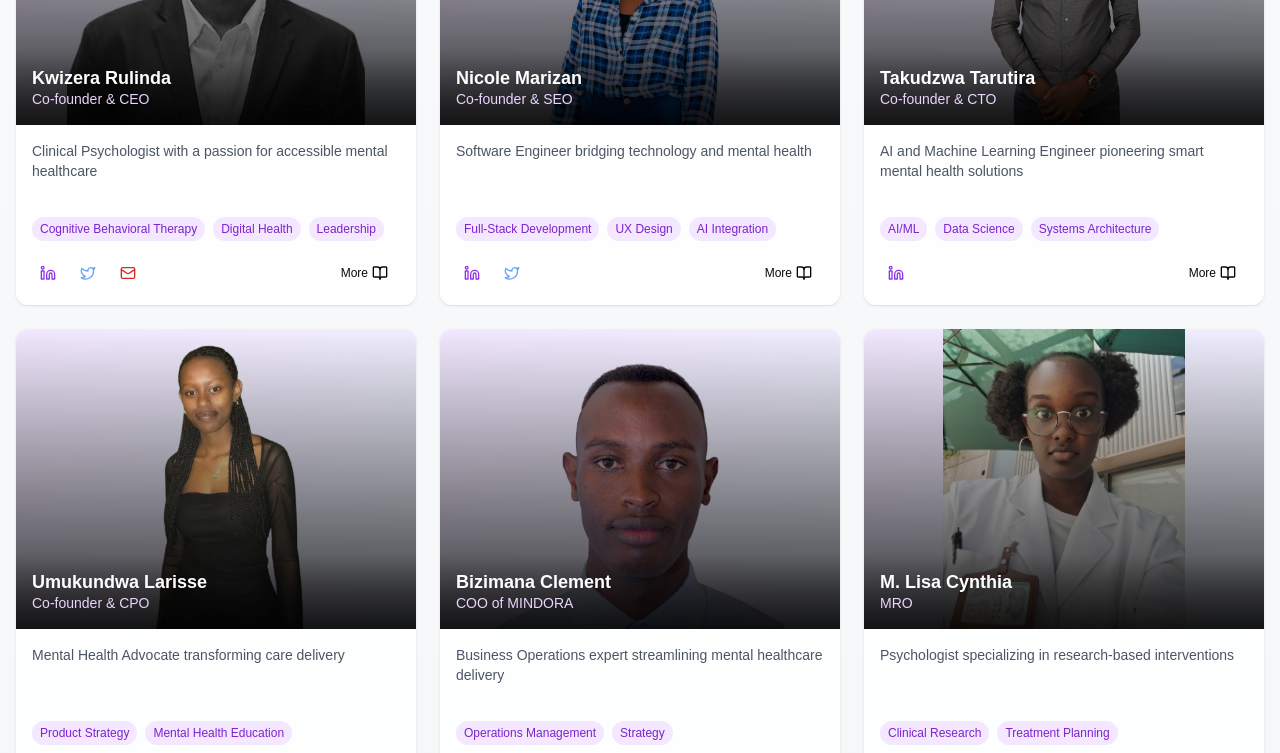
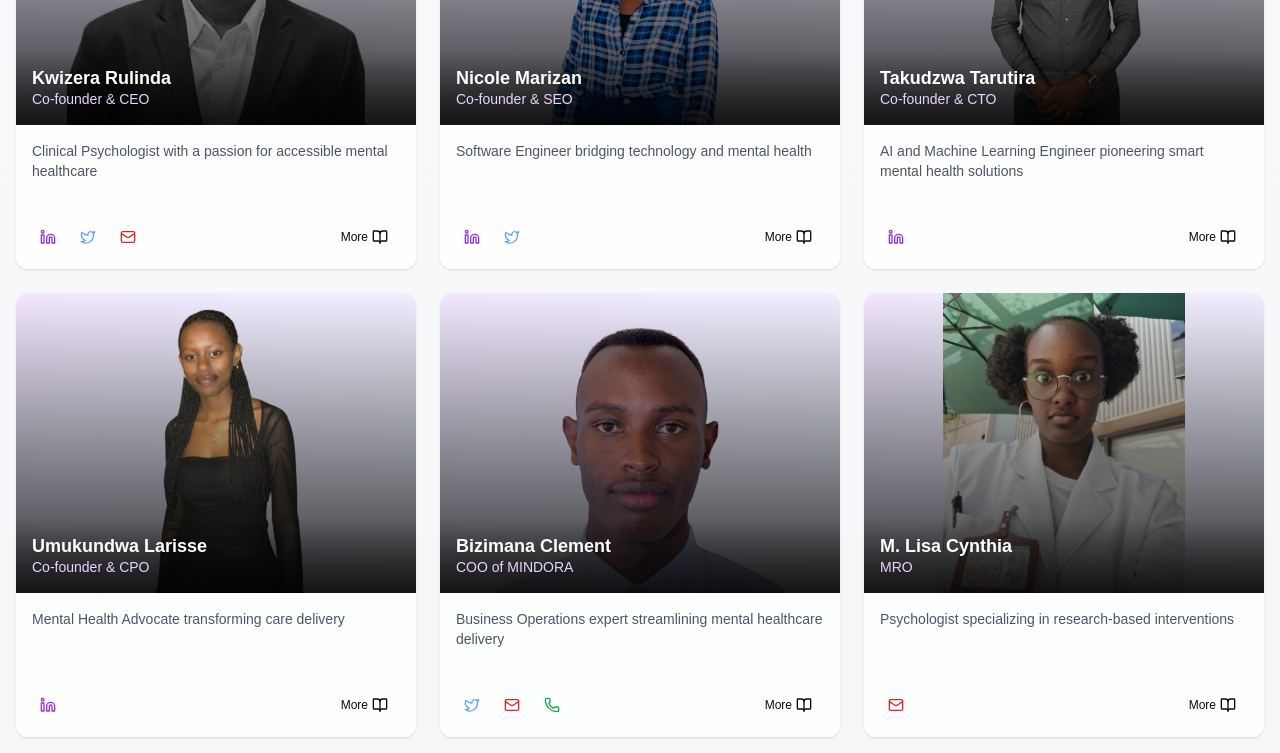
Before and after one commit to mindoraRwanda/mindora-website_v2, a Next.js app: page /about in a window 1280 px wide. Shown: the part 1600-2353 px from the top of the page. Built offline with nearby package versions, Linux system fonts and the light colour scheme.

Commit message:
Refactor TeamSection component to comment out extended bio and expertise display

```diff
--- a/src/components/TeamSection.tsx
+++ b/src/components/TeamSection.tsx
@@ -212,13 +212,13 @@ export default function TeamSection() {
                     </p>
                   </div>
 
-                  {/* {expandedMember === member.name && member.extendedBio && (
+                  {expandedMember === member.name && member.extendedBio && (
                     <div className="mt-4 text-gray-600 dark:text-gray-300 text-sm">
                       {member.extendedBio}
                     </div>
-                  )} */}
+                  )}
 
-                  {member.expertise && (
+                  {/*member.expertise && (
                     <div className="flex flex-wrap gap-2 mt-3">
                       {member.expertise.map((skill) => (
                         <span
@@ -229,7 +229,7 @@ export default function TeamSection() {
                         </span>
                       ))}
                     </div>
-                  )}
+                  )*/}
 
                   <div className="mt-4 flex justify-between items-center">
                     <div className="flex gap-2">
```
